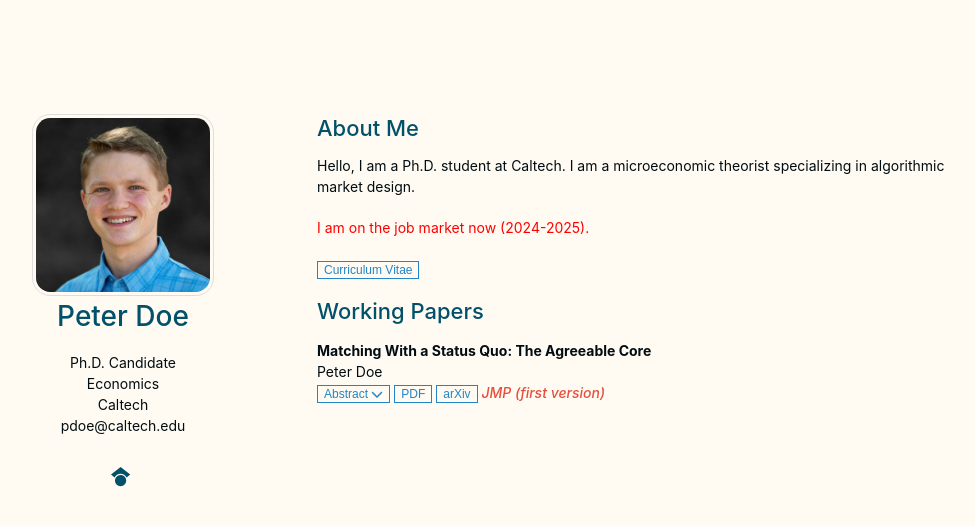
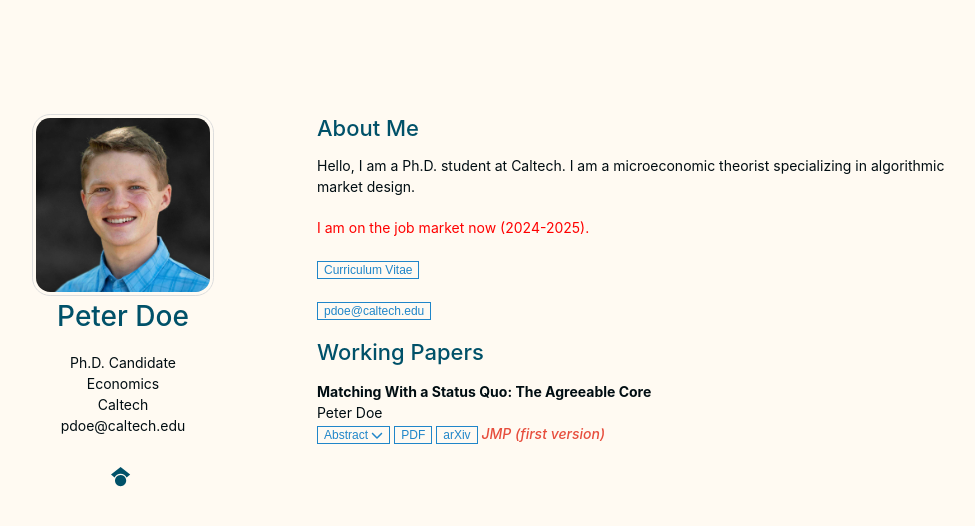
Before and after one commit to Pita-Dough/Pita-Dough.github.io, a Jekyll site: the page built from index.md, in a window 1280 px wide. Shown: the top 526 px of the page, without its empty margins (153-1128 px from the left). Built offline with Jekyll 4.4.1, drawn with Linux system fonts in a browser that asks for light colours; nearby versions of some CDN libraries; a style sheet for code colours, icons or effects is not loaded; our own code applies the rules of GitHub Pages for plain Markdown files.

Commit message:
Update index.md

```diff
--- a/index.md
+++ b/index.md
@@ -10,4 +10,6 @@
 
 <a href="assets/files/CV-PNDoe.pdf" style="cursor:pointer"><button  class="btn btn-sm z-depth-0" role="button" target="_blank" style="font-size:12px;border:1px solid #2086c9;color:#2086c9;cursor:pointer;background-color:#fffaf2;">Curriculum Vitae</button></a>
 
+<a href="mailto: pdoe@caltech.edu" style="cursor:pointer"><button  class="btn btn-sm z-depth-0" role="button" target="_blank" style="font-size:12px;border:1px solid #2086c9;color:#2086c9;cursor:pointer;background-color:#fffaf2;">pdoe@caltech.edu</button></a>
+
 {% include_relative _includes/workingpapers.md %}
```
